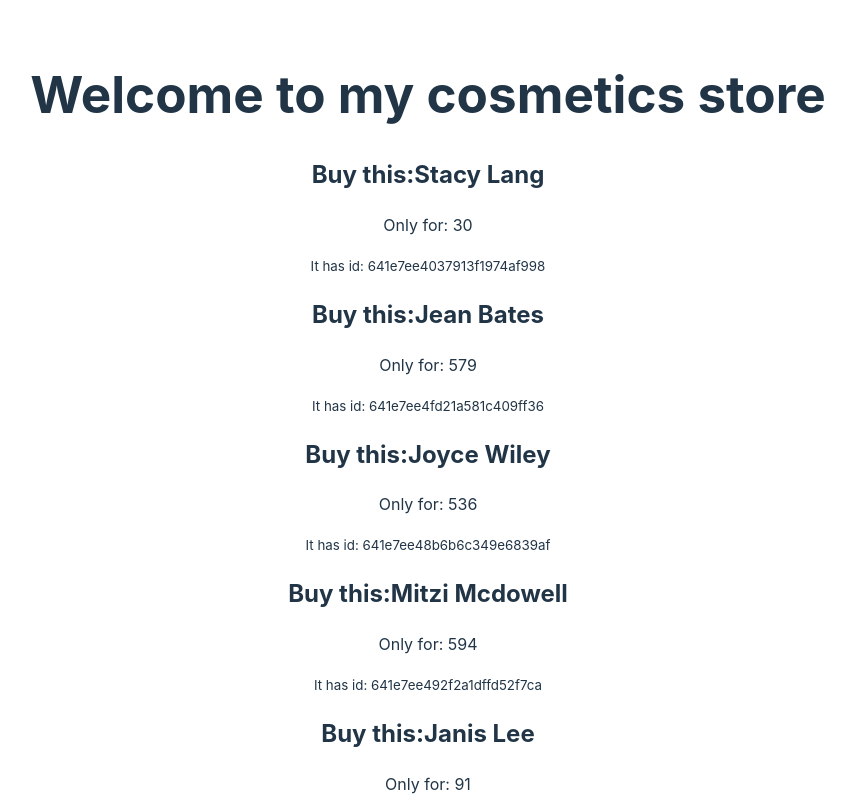
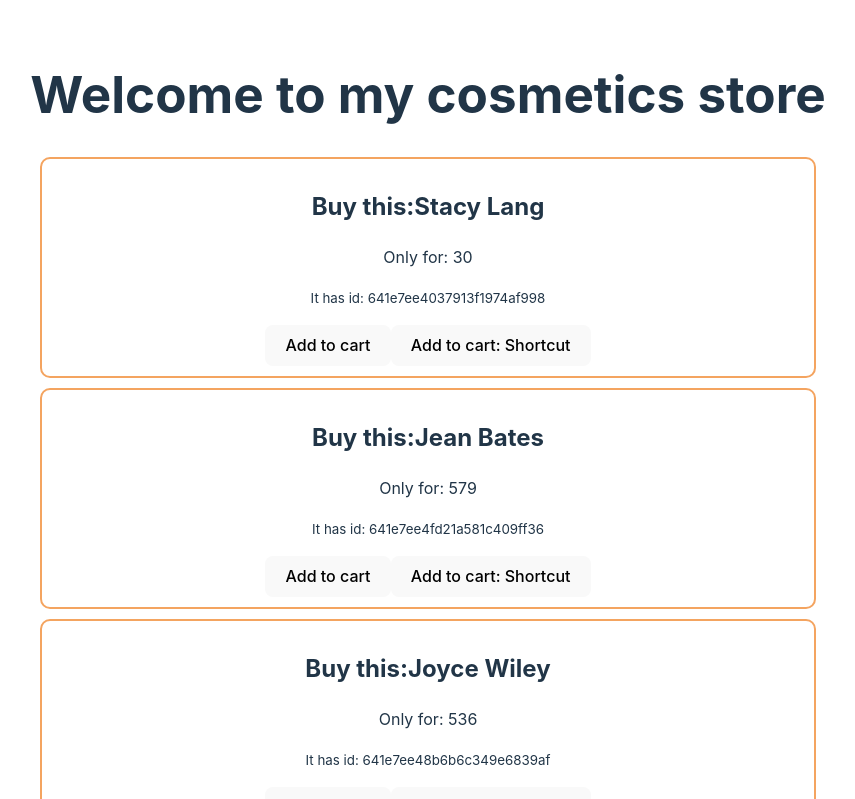
Before and after one commit to dg1223/react-storage-and-handler, a React (Vite) app: page / in a window 1280 px wide. Shown: the top 799 px of the page, without its empty margins (212-1067 px from the left). Built offline with nearby package versions, Linux system fonts and the light colour scheme.

Commit message:
call event handler using arrow function

```diff
--- /dev/null
+++ b/src/components/Cosmetic/Cosmetic.css
@@ -0,0 +1,6 @@
+.product {
+  border: 2px solid sandybrown;
+  margin: 10px;
+  padding: 10px;
+  border-radius: 10px;
+}
--- a/src/components/Cosmetic/Cosmetic.jsx
+++ b/src/components/Cosmetic/Cosmetic.jsx
@@ -1,14 +1,24 @@
 import React from "react";
+import "./Cosmetic.css";
 
 const Cosmetic = (props) => {
   const { name, price, id } = props.cosmetic;
+
+  const addToCart = (id) => {
+    console.log("item added", id);
+  };
+
+  const addToCartWithParam = () => addToCart(id);
+
   return (
-    <div>
+    <div className="product">
       <h2>Buy this:{name} </h2>
       <p>Only for: {price}</p>
       <p>
         <small>It has id: {id}</small>
       </p>
+      <button onClick={addToCartWithParam}>Add to cart</button>
+      <button onClick={() => addToCart(id)}>Add to cart: Shortcut</button>
     </div>
   );
 };
```
